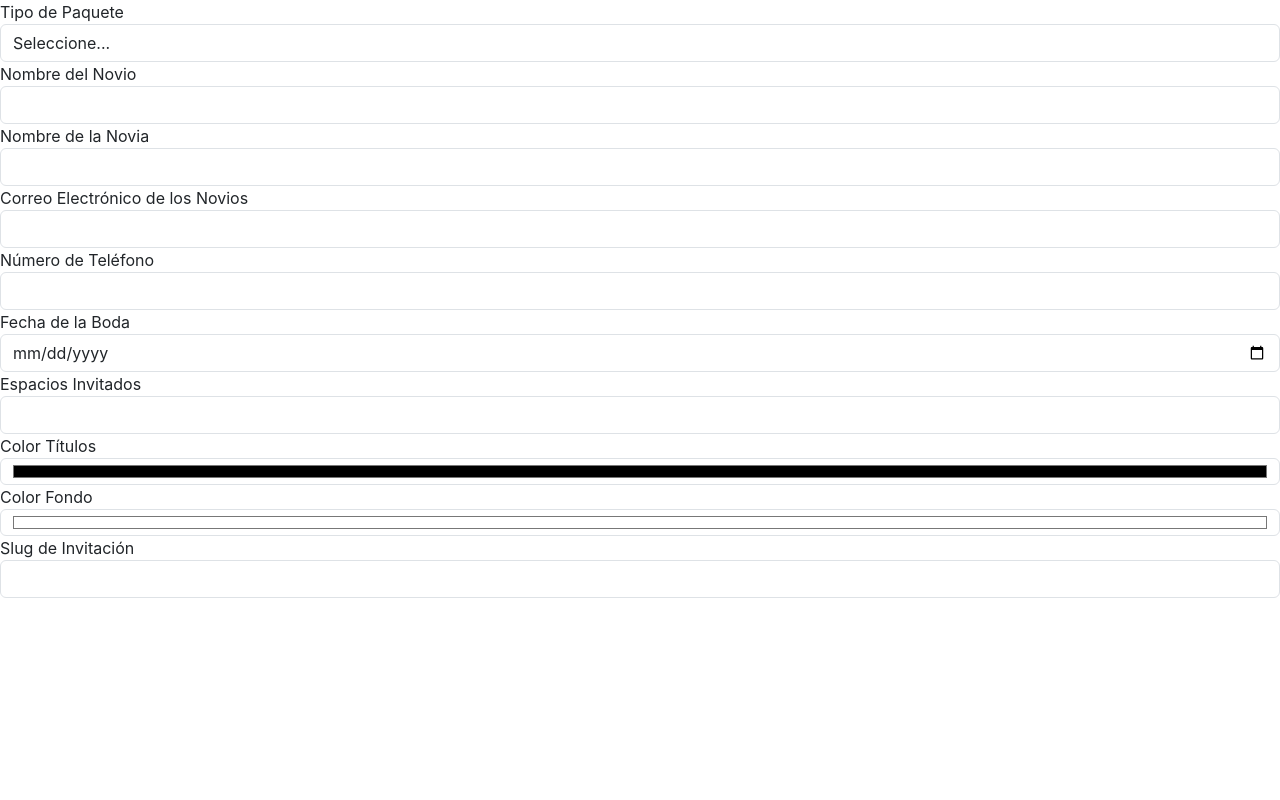
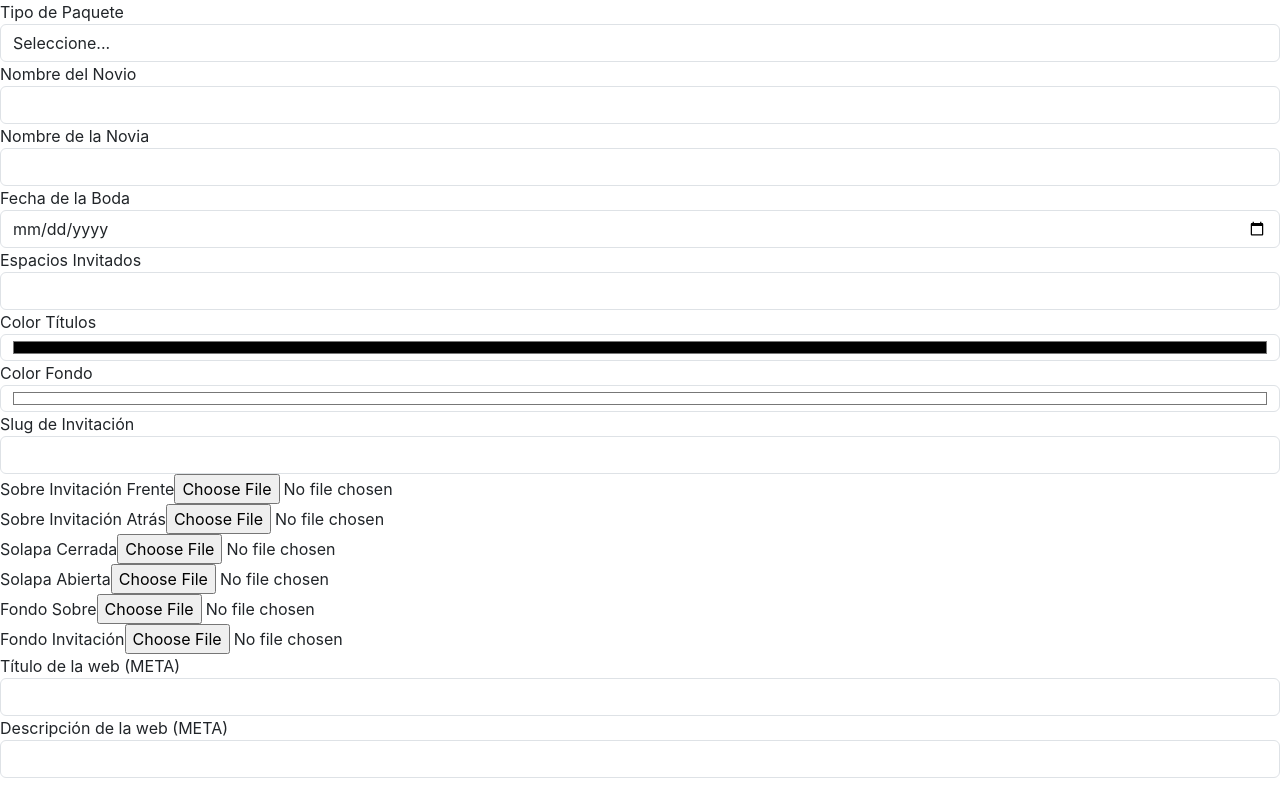
Before and after one commit to lportillo13/dw, a Next.js app: page /dashboard/InformacionGeneral in a window 1280 px wide. Built offline with nearby package versions, Linux system fonts and the light colour scheme.

Commit message:
Dashboard Organized 100

```diff
--- a/package.json
+++ b/package.json
@@ -16,6 +16,7 @@
     "react-bootstrap": "^2.10.9",
     "react-dom": "^18.3.1",
     "react-hook-form": "^7.55.0",
+    "react-quill": "^2.0.0",
     "sharp": "^0.34.1",
     "streamifier": "^0.1.1"
   }
--- a/pages/dashboard/InformacionGeneral.js
+++ b/pages/dashboard/InformacionGeneral.js
@@ -1,8 +1,10 @@
 import React from 'react';
+import CloudImageUploader from './CloudImageUploader';
 
-export default function InformacionGeneral({ formData = {}, handleChange }) {
+export default function InformacionGeneral({ formData = {}, handleChange, coupleId }) {
   return (
     <div>
+      {/* Tipo de Paquete */}
       <div className="form-group">
         <label>Tipo de Paquete</label>
         <select
@@ -16,6 +18,8 @@ export default function InformacionGeneral({ formData = {}, handleChange }) {
           <option value="Plata">Plata</option>
         </select>
       </div>
+
+      {/* Nombre del Novio */}
       <div className="form-group">
         <label>Nombre del Novio</label>
         <input
@@ -26,6 +30,8 @@ export default function InformacionGeneral({ formData = {}, handleChange }) {
           onChange={handleChange}
         />
       </div>
+
+      {/* Nombre de la Novia */}
       <div className="form-group">
         <label>Nombre de la Novia</label>
         <input
@@ -36,26 +42,8 @@ export default function InformacionGeneral({ formData = {}, handleChange }) {
           onChange={handleChange}
         />
       </div>
-      <div className="form-group">
-        <label>Correo Electrónico de los Novios</label>
-        <input
-          type="email"
-          name="correo_electronico"
-          className="form-control"
-          value={formData.correo_electronico || ''}
-          onChange={handleChange}
-        />
-      </div>
-      <div className="form-group">
-        <label>Número de Teléfono</label>
-        <input
-          type="text"
-          name="telefono"
-          className="form-control"
-          value={formData.telefono || ''}
-          onChange={handleChange}
-        />
-      </div>
+
+      {/* Fecha de la Boda */}
       <div className="form-group">
         <label>Fecha de la Boda</label>
         <input
@@ -66,6 +54,8 @@ export default function InformacionGeneral({ formData = {}, handleChange }) {
           onChange={handleChange}
         />
       </div>
+
+      {/* Espacios Invitados */}
       <div className="form-group">
         <label>Espacios Invitados</label>
         <input
@@ -76,6 +66,8 @@ export default function InformacionGeneral({ formData = {}, handleChange }) {
           onChange={handleChange}
         />
       </div>
+
+      {/* Color Títulos */}
       <div className="form-group">
         <label>Color Títulos</label>
         <input
@@ -86,6 +78,8 @@ export default function InformacionGeneral({ formData = {}, handleChange }) {
           onChange={handleChange}
         />
       </div>
+
+      {/* Color Fondo */}
       <div className="form-group">
         <label>Color Fondo</label>
         <input
@@ -96,6 +90,8 @@ export default function InformacionGeneral({ formData = {}, handleChange }) {
           onChange={handleChange}
         />
       </div>
+
+      {/* Slug de Invitación */}
       <div className="form-group">
         <label>Slug de Invitación</label>
         <input
@@ -106,6 +102,90 @@ export default function InformacionGeneral({ formData = {}, handleChange }) {
           onChange={handleChange}
         />
       </div>
+
+      {/* Sobre Invitación Frente */}
+      <CloudImageUploader
+        name="sobre_invitacion"
+        label="Sobre Invitación Frente"
+        value={formData.sobre_invitacion || ''}
+        onChange={handleChange}
+        folder="invitacion"
+        coupleId={coupleId}
+      />
+
+      {/* Sobre Invitación Atrás */}
+      <CloudImageUploader
+        name="sobre_invitacion_atras"
+        label="Sobre Invitación Atrás"
+        value={formData.sobre_invitacion_atras || ''}
+        onChange={handleChange}
+        folder="invitacion"
+        coupleId={coupleId}
+      />
+
+      {/* Solapa Cerrada */}
+      <CloudImageUploader
+        name="solapa_cerrada"
+        label="Solapa Cerrada"
+        value={formData.solapa_cerrada || ''}
+        onChange={handleChange}
+        folder="invitacion"
+        coupleId={coupleId}
+      />
+
+      {/* Solapa Abierta */}
+      <CloudImageUploader
+        name="solapa_abierta"
+        label="Solapa Abierta"
+        value={formData.solapa_abierta || ''}
+        onChange={handleChange}
+        folder="invitacion"
+        coupleId={coupleId}
+      />
+
+      {/* Fondo Sobre */}
+      <CloudImageUploader
+        name="fondo_sobre"
+        label="Fondo Sobre"
+        value={formData.fondo_sobre || ''}
+        onChange={handleChange}
+        folder="invitacion"
+        coupleId={coupleId}
+      />
+
+      {/* Fondo Invitación */}
+      <CloudImageUploader
+        name="fondo_invitacion"
+        label="Fondo Invitación"
+        value={formData.fondo_invitacion || ''}
+        onChange={handleChange}
+        folder="invitacion"
+        coupleId={coupleId}
+      />
+
+      {/* Título de la web (META) */}
+      <div className="form-group">
+        <label>Título de la web (META)</label>
+        <input
+          type="text"
+          name="titulo_de_la_web_meta_"
+          className="form-control"
+          value={formData.titulo_de_la_web_meta_ || ''}
+          onChange={handleChange}
+        />
+      </div>
+
+      {/* Descripción de la web (META) */}
+      <div className="form-group">
+        <label>Descripción de la web (META)</label>
+        <input
+          type="text"
+          name="descripcion_de_la_web"
+          className="form-control"
+          value={formData.descripcion_de_la_web || ''}
+          onChange={handleChange}
+        />
+      </div>
     </div>
   );
 }
```
Also changed, not shown: pages/dashboard/ActivarSecciones.js (+28 -10 lines), pages/dashboard/Calendario.js (+19 -13 lines), pages/dashboard/Cancion.js (+5 -4 lines), pages/dashboard/Web.js (+56 -13 lines), 1 other file (tests, documents, lock files or other folders).
